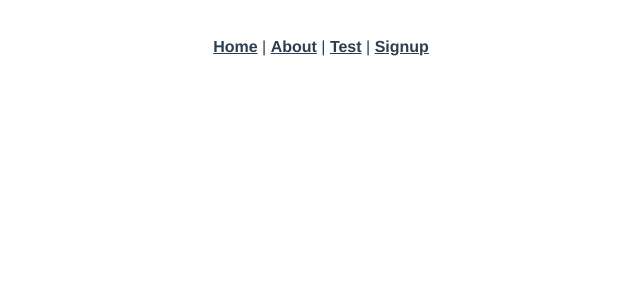
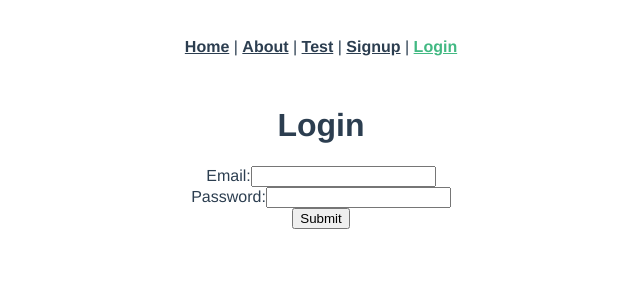
Before and after one commit to aracinski2/blog-frontend-app, a Vue app: page /login in a window 1280 px wide. Shown: the top 300 px of the page, without its empty margins (319-959 px from the left). Built offline with nearby package versions, Linux system fonts and the light colour scheme.

Commit message:
add login

```diff
--- a/src/App.vue
+++ b/src/App.vue
@@ -4,7 +4,8 @@
       <router-link to="/">Home</router-link> |
       <router-link to="/about">About</router-link> |
       <router-link to="/test">Test</router-link> |
-      <router-link to="/signup">Signup</router-link>
+      <router-link to="/signup">Signup</router-link> |
+      <router-link to="/login">Login</router-link>
     </div>
     <router-view/>
   </div>
--- a/src/main.js
+++ b/src/main.js
@@ -6,6 +6,11 @@
 axios.defaults.headers.common["X-Requested-With"] = "XMLHttpRequest";
 axios.defaults.baseURL = process.env.NODE_ENV === "development" ? "http://localhost:3000" : "/";
 
+var jwt = localStorage.getItem("jwt");
+if (jwt) {
+  axios.defaults.headers.common["Authorization"] = "Bearer " + jwt;
+}
+
 Vue.config.productionTip = false;
 
 new Vue({
--- a/src/router/index.js
+++ b/src/router/index.js
@@ -3,6 +3,7 @@
 import Home from '../views/Home.vue'
 import Test from '../views/Test.vue'
 import Signup from "../views/Signup.vue";
+import Login from "../views/Login.vue";
 
 Vue.use(VueRouter)
 
@@ -29,6 +30,11 @@
     path: "/signup",
     name: "signup",
     component: Signup
+  },
+  {
+    path: "/login",
+    name: "login",
+    component: Login
   }
 ];
 
--- /dev/null
+++ b/src/views/Login.vue
@@ -0,0 +1,56 @@
+
+
+<template>
+  <div class="login">
+    <form v-on:submit.prevent="submit()">
+      <h1>Login</h1>
+      <ul>
+        <li class="text-danger" v-for="error in errors">{{ error }}</li>
+      </ul>
+      <div class="form-group">
+        <label>Email:</label>
+        <input type="email" class="form-control" v-model="email">
+      </div>
+      <div class="form-group">
+        <label>Password:</label>
+        <input type="password" class="form-control" v-model="password">
+      </div>
+      <input type="submit" class="btn btn-primary" value="Submit">
+    </form>
+  </div>
+</template>
+
+<script>
+import axios from "axios";
+
+export default {
+  data: function() {
+    return {
+      email: "",
+      password: "",
+      errors: []
+    };
+  },
+  methods: {
+    submit: function() {
+      var params = {
+        email: this.email,
+        password: this.password
+      };
+      axios
+        .post("/api/sessions", params)
+        .then(response => {
+          axios.defaults.headers.common["Authorization"] =
+            "Bearer " + response.data.jwt;
+          localStorage.setItem("jwt", response.data.jwt);
+          this.$router.push("/");
+        })
+        .catch(error => {
+          this.errors = ["Invalid email or password."];
+          this.email = "";
+          this.password = "";
+        });
+    }
+  }
+};
+</script>
```
